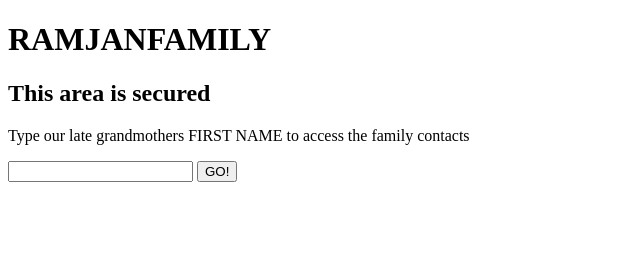
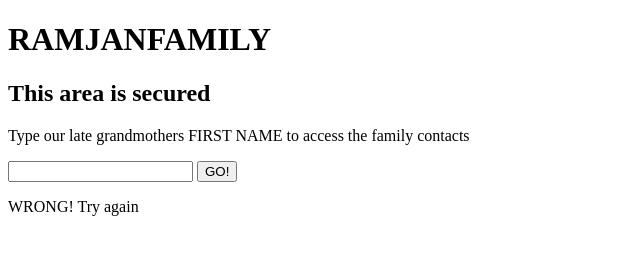
Before and after one commit to zackramjan/ramjanfamily, a plain HTML site: page index.html in a window 1280 px wide. Both pictures are taken after a click on the button "GO!". Shown: the whole page, without its empty margins (0-640 px from the left). Drawn offline with Linux system fonts and the light colour scheme.

Commit message:
show errors

```diff
--- a/index.html
+++ b/index.html
@@ -91,8 +91,16 @@ element.addEventListener("click", myFunction);
 
 async function myFunction() {
     var pass = document.getElementById("p").value.toLowerCase();
-    var url = await aesGcmDecrypt("nBS7NiTKDH9PbcGZdq3wuLTNiB1KOaV6dodaTZY2UrD5nUSKSB5cPlhI1dHAhJTxPNDzcIxFDya4OspIDDYzDv6PcH6cS+uktv48Efrioe/f1xk6YGmLkHcxygK5NrGw1xMG1I/AWjRuhfCAF0qUS2V2B+85PUVBDB0=",pass);
-    document.getElementById("demo").innerHTML = "<a href=\"" + url +"\">CONTINUE TO FAMILY CONTACTS</a>";
+    try
+    {
+        var url = await aesGcmDecrypt("nBS7NiTKDH9PbcGZdq3wuLTNiB1KOaV6dodaTZY2UrD5nUSKSB5cPlhI1dHAhJTxPNDzcIxFDya4OspIDDYzDv6PcH6cS+uktv48Efrioe/f1xk6YGmLkHcxygK5NrGw1xMG1I/AWjRuhfCAF0qUS2V2B+85PUVBDB0=",pass);
+        document.getElementById("demo").innerHTML = "<a href=\"" + url +"\">CONTINUE TO FAMILY CONTACTS</a>";
+
+    }
+    catch (error)
+    {
+        document.getElementById("demo").innerHTML = "WRONG! Try again";
+    }
 }
 </script>
 
```
